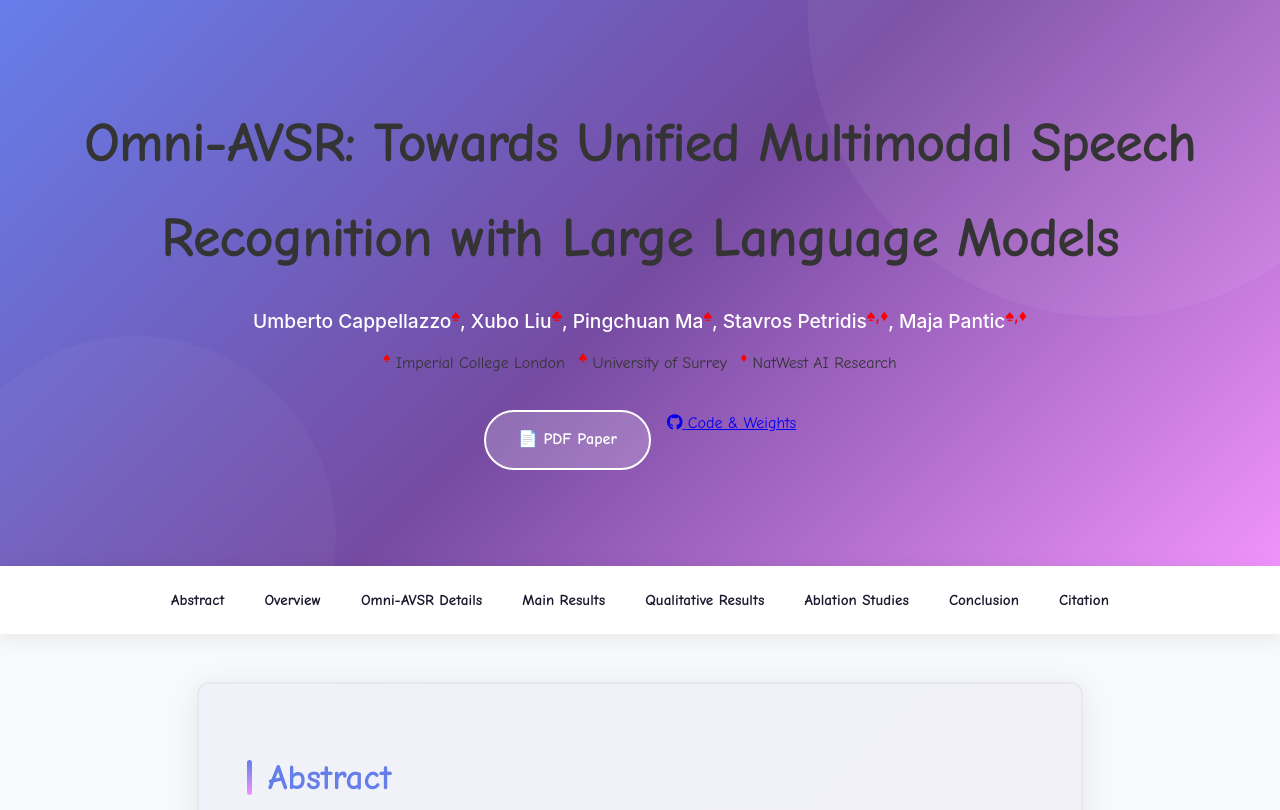
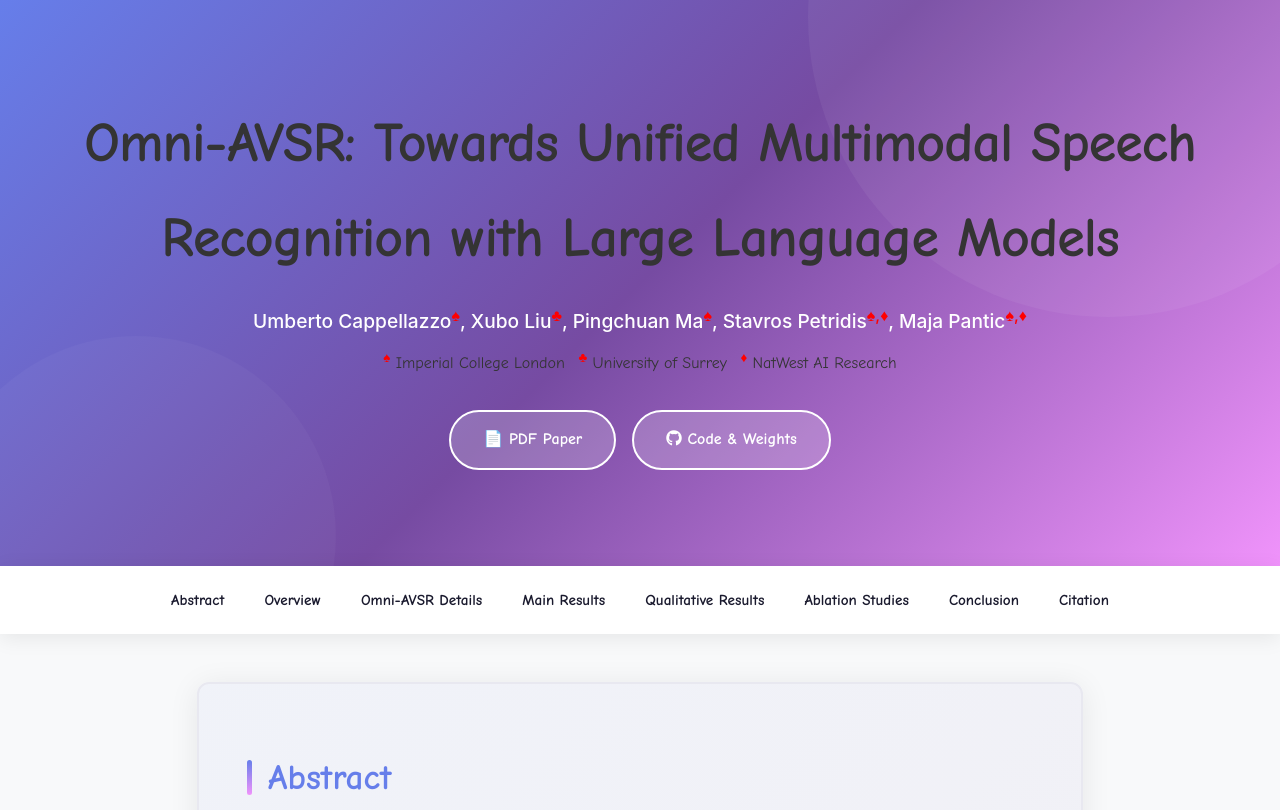
Before and after one commit to umbertocappellazzo/Omni-AVSR, a plain HTML site: page index.html in a window 1280 px wide. Shown: the top 810 px of the page. Drawn offline with nearby package versions, Linux system fonts and the light colour scheme.

```diff
--- a/index.html
+++ b/index.html
@@ -712,7 +712,7 @@
         </div>
         <div class="paper-buttons">
             <a href="#" class="paper-link" style="font-family:'Comic Sans MS'">📄 PDF Paper</a>
-            <a href="#" style="font-family:'Comic Sans MS'"><i class="fab fa-github"></i> Code & Weights</a>
+            <a href="#" class="paper-link" style="font-family:'Comic Sans MS'"><i class="fab fa-github"></i> Code & Weights</a>
         </div>
     </header>
 
```
